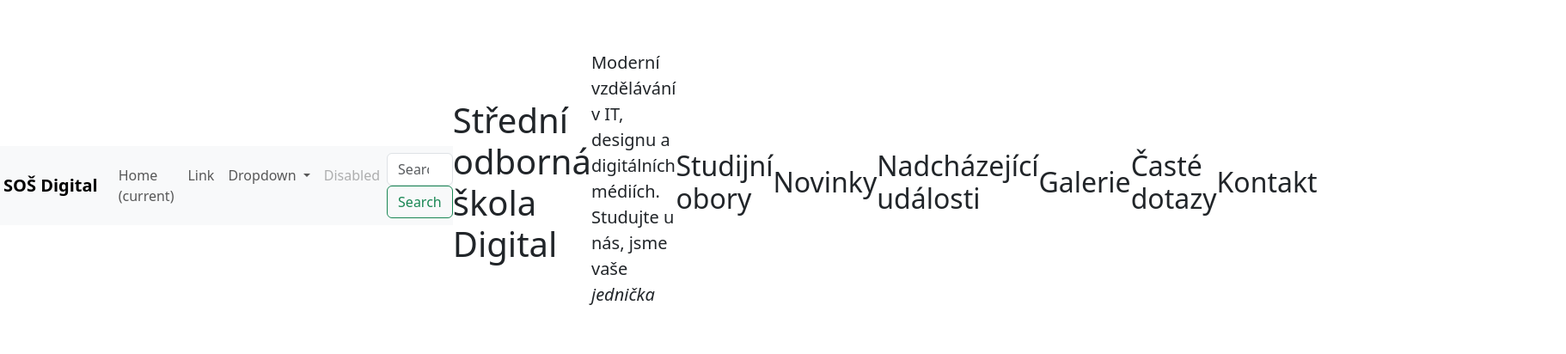
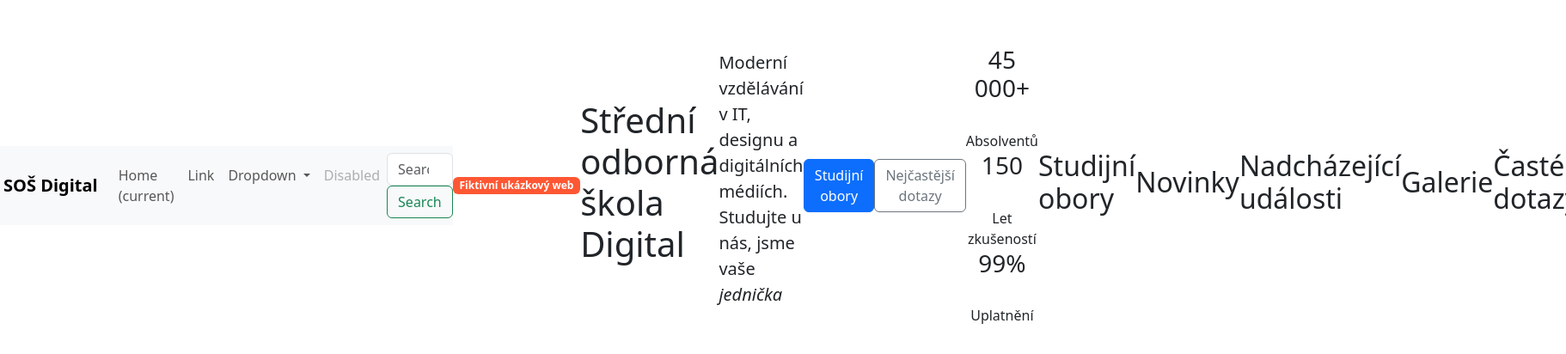
Before and after one commit to pslib-cz/2025-p2a-web-bootstrap-school-MinhDangPham, a website built with Vite: page index.html in a window 1280 px wide. Shown: the part 184-596 px from the top of the page at 86% size, 1822 px wide, since content can reach past the window. Built offline with nearby package versions, Linux system fonts and the light colour scheme; files whose address does not match are found by name.

Commit message:
4th commit

```diff
--- a/index.html
+++ b/index.html
@@ -57,12 +57,34 @@
     </form>
   </div>
 </nav>
-
+<span class="badge" style="background-color: #ff5733; color: white;">Fiktivní ukázkový web</span>
   <h1>Střední odborná škola Digital</h1>
   <p class="lead">
     Moderní vzdělávání v IT, designu a digitálních médiích.</br>
     Studujte u nás, jsme vaše <i>jednička</i>
   </p>
+<button type="button" class="btn btn-primary">Studijní obory</button>
+<button type="button" class="btn btn-outline-secondary">Nejčastější dotazy</button>
+
+<div class="text-center">
+  <div class="row">
+    <div class="col">
+      <h3>45 000+</h3><br>
+      Absolventů
+    </div>
+    <div class="col">
+      <h3>150</h3><br>
+      Let zkušeností
+    </div>
+    <div class="col">
+      <h3>99%</h3><br>
+      Uplatnění
+    </div>
+    <div class="col">
+
+    </div>
+  </div>
+</div>
 
   <h2>Studijní obory</h2>
   <h2>Novinky</h2>
```
